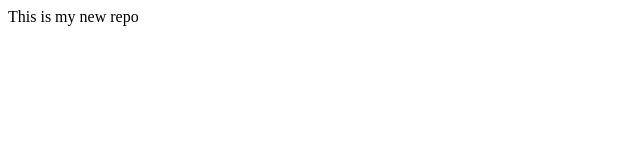
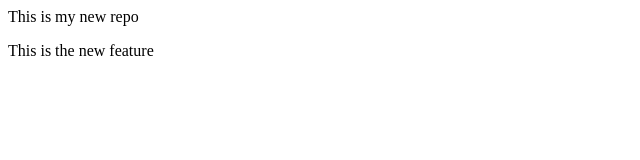
Before and after one commit to PrashantMelshetty/localrepo, a plain HTML site: page localrepo/index.html in a window 1280 px wide. Shown: the whole page, without its empty margins (0-640 px from the left). Drawn offline with Linux system fonts and the light colour scheme.

Commit message:
new feature

```diff
--- a/localrepo/index.html
+++ b/localrepo/index.html
@@ -1 +1,2 @@
 <p> This is my new repo</p>
+<P> This is the new feature </P>
```
